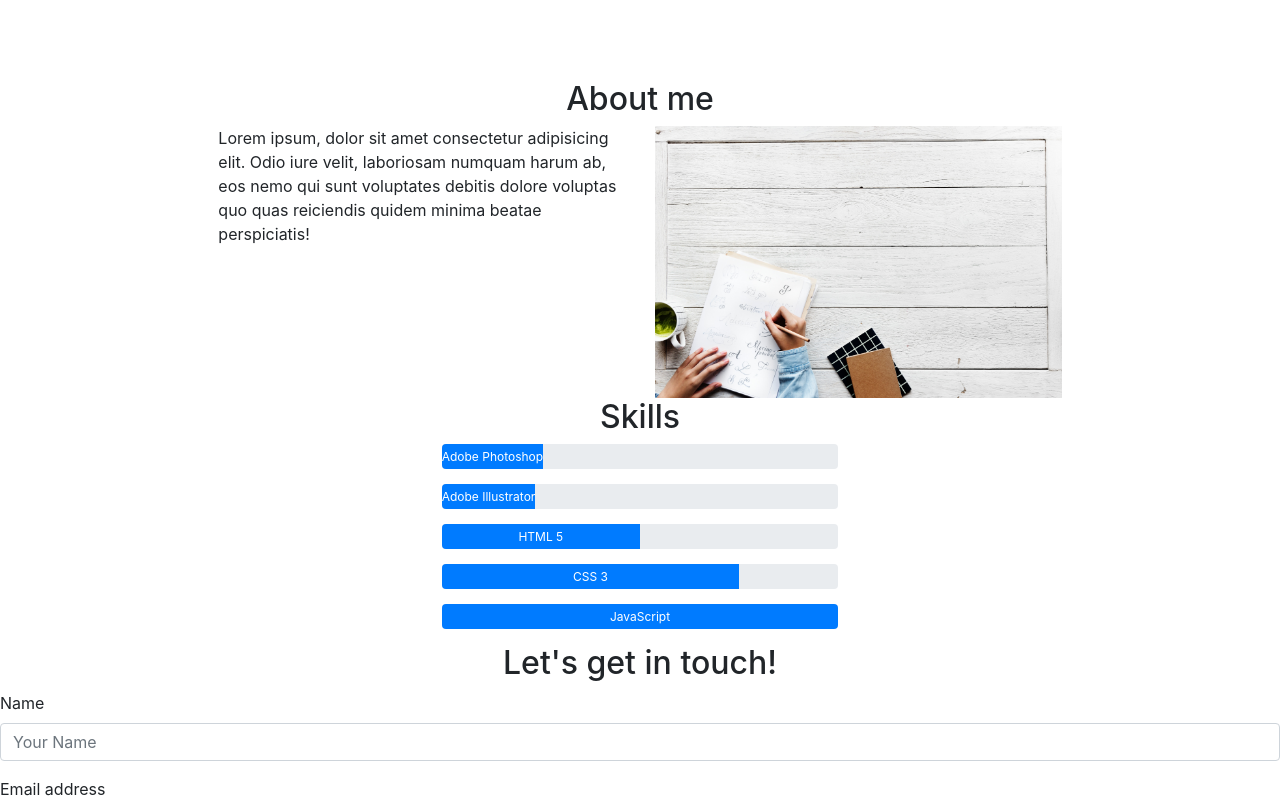
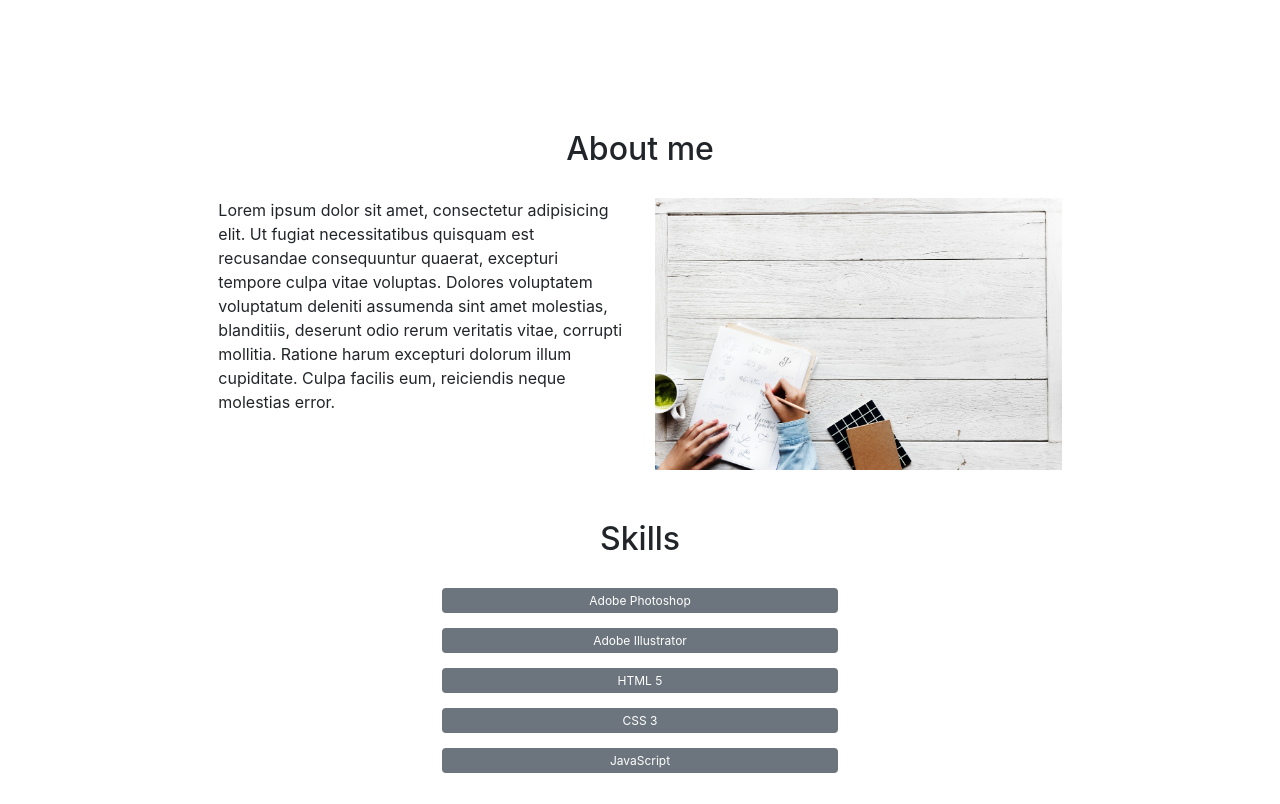
Before and after one commit to vanessa-ariel/vanessa-ariel.github.io, a website: page index.html in a window 1280 px wide. Shown: the part 720-1524 px from the top of the page. Drawn offline with Linux system fonts and the light colour scheme.

```diff
--- a/css/style.css
+++ b/css/style.css
@@ -28,4 +28,5 @@
 
 h2{
     text-align: center;
+    margin: 50px 0 30px;
 }
--- a/index.html
+++ b/index.html
@@ -61,11 +61,11 @@
     </div>
 
     <!-- ABOUT ME -->
-    <section classs="about">
+    <section class="about">
         <h2>About me</h2>
         <div class="row justify-content-center">
             <div class="col-lg-4">
-                <p>Lorem ipsum, dolor sit amet consectetur adipisicing elit. Odio iure velit, laboriosam numquam harum ab, eos nemo qui sunt voluptates debitis dolore voluptas quo quas reiciendis quidem minima beatae perspiciatis!</p>
+                <p>Lorem ipsum dolor sit amet, consectetur adipisicing elit. Ut fugiat necessitatibus quisquam est recusandae consequuntur quaerat, excepturi tempore culpa vitae voluptas. Dolores voluptatem voluptatum deleniti assumenda sint amet molestias, blanditiis, deserunt odio rerum veritatis vitae, corrupti mollitia. Ratione harum excepturi dolorum illum cupiditate. Culpa facilis eum, reiciendis neque molestias error.</p>
             </div>
             <div class="col-lg-4">
                 <img class="img-fluid" src="assets/rawpixel-577482-unsplash.jpg" alt="">
@@ -75,26 +75,30 @@
     </section>
 
     <!-- SKILLS -->
-    <section class = "skills col-lg-4 mx-auto">
+    <section class = "skills">
+        <div class = "col-lg-4 mx-auto">
             <h2>Skills</h2>
-        <div class="progress ">
-            <div class="progress-bar" role="progressbar" aria-valuenow="0" aria-valuemin="0" aria-valuemax="100"> Adobe Photoshop</div>
+            <div class="progress">
+                <div class="progress-bar bg-secondary" role="progressbar" style="width: 100%" aria-valuenow="100" aria-valuemin="0" aria-valuemax="100">Adobe Photoshop</div>
             </div>
             <div class="progress">
-            <div class="progress-bar w-90" role="progressbar" aria-valuenow="25" aria-valuemin="0" aria-valuemax="100">Adobe Illustrator</div>
+                <div class="progress-bar bg-secondary" role="progressbar" style="width: 100%" aria-valuenow="100" aria-valuemin="0" aria-valuemax="100">Adobe Illustrator</div>
             </div>
             <div class="progress">
-            <div class="progress-bar" role="progressbar" style="width: 50%" aria-valuenow="50" aria-valuemin="0" aria-valuemax="100">HTML 5</div>
+                <div class="progress-bar bg-secondary" role="progressbar" style="width: 100%" aria-valuenow="100" aria-valuemin="0" aria-valuemax="100">HTML 5</div>
             </div>
             <div class="progress">
-            <div class="progress-bar" role="progressbar" style="width: 75%" aria-valuenow="75" aria-valuemin="0" aria-valuemax="100"> CSS 3</div>
+                <div class="progress-bar bg-secondary" role="progressbar" style="width: 100%" aria-valuenow="100" aria-valuemin="0" aria-valuemax="100">CSS 3</div>
             </div>
             <div class="progress">
-            <div class="progress-bar" role="progressbar" style="width: 100%" aria-valuenow="100" aria-valuemin="0" aria-valuemax="100">JavaScript</div>
+                <div class="progress-bar bg-secondary" role="progressbar" style="width: 100%" aria-valuenow="100" aria-valuemin="0" aria-valuemax="100">JavaScript</div>
             </div>
+        </div>
+
     </section>
 
     <!-- FORM -->
+    <section>
     <h2>Let's get in touch!</h2>
     <form class="form-contact">
         <div class="form-group">
```
Lines whose indentation alone changed are shown as unchanged.
